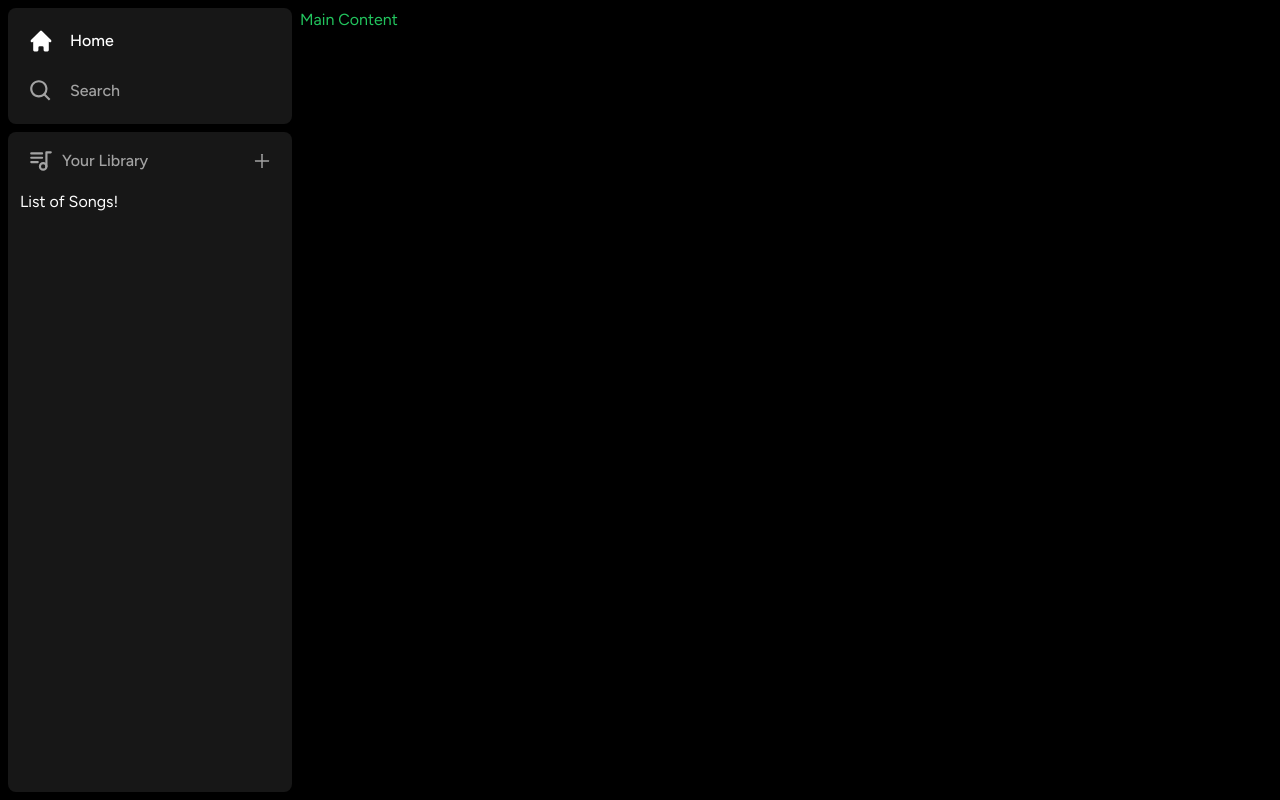
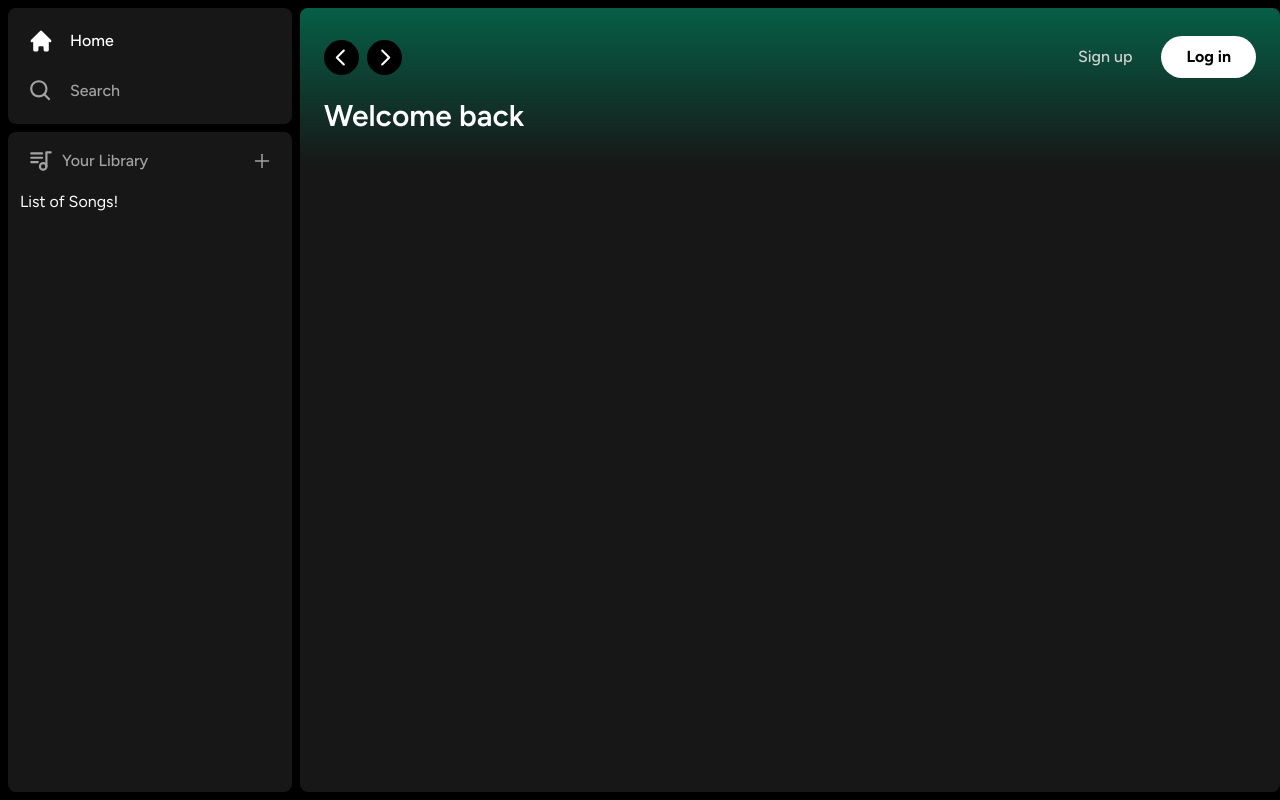
Before and after one commit to oladimejitaiwoodusote/Spotify-Mock, a Next.js app in the folder spotify-clone/: page / in a window 1280 px wide. Built offline with nearby package versions, Linux system fonts and the light colour scheme.

Commit message:
Sidebar v2

```diff
--- a/spotify-clone/app/(site)/page.tsx
+++ b/spotify-clone/app/(site)/page.tsx
@@ -1,7 +1,31 @@
+import Header from "@/components/Header";
+
 export default function Home() {
   return (
-   <div className="text-green-500">
-    Main Content
+   <div className="
+     bg-neutral-900
+     rounded-lg
+     h-full
+     w-full
+     overflow-hidden
+     overflow-y-auto
+   ">
+    <Header>
+      <div className="mb-2">
+        <h1
+          className="
+            text-white
+            text-3xl
+            font-semibold
+          "
+        >
+          Welcome back
+        </h1>
+        <div>
+
+        </div>
+      </div>
+    </Header>
     </div>
   );
 }
--- /dev/null
+++ b/spotify-clone/components/Button.tsx
@@ -0,0 +1,45 @@
+import { forwardRef } from "react";
+import { twMerge } from "tailwind-merge";
+
+interface ButtonProps
+    extends React.ButtonHTMLAttributes<HTMLButtonElement>{}
+
+const Button = forwardRef<HTMLButtonElement, ButtonProps>(({
+  className,
+  children,
+  disabled,
+  type = "button",
+  ...props
+}, ref) => {
+    return (
+        <button
+          type={type}
+          className={twMerge(`
+            w-full
+            rounded-full
+            bg-green-500
+            border
+            border-transparent
+            px-3
+            py-3
+            disabled:cursor-not-allowed
+            disabled:opacity-50
+            text-black
+            font-bold
+            hover:opacity-75
+            transition
+          `,
+            className
+          )}
+          disabled={disabled}
+          ref={ref}
+          {...props}
+        >
+            {children}
+        </button>
+    )
+})
+
+Button.displayName = "Button";
+
+export default Button;
--- /dev/null
+++ b/spotify-clone/components/Header.tsx
@@ -0,0 +1,148 @@
+'use client';
+
+import { useRouter } from "next/navigation";
+import { twMerge } from "tailwind-merge";
+import { RxCaretLeft, RxCaretRight } from "react-icons/rx";
+import { HiHome } from "react-icons/hi";
+import { BiSearch } from "react-icons/bi";
+import Button from "./Button";
+
+interface HeaderProps {
+    children: React.ReactNode;
+    className?: string;
+}
+
+const Header: React.FC<HeaderProps> = ({
+    children,
+    className
+}) => {
+    const router = useRouter();
+
+    const handleLogout = () => {
+        // Handle logout in the future
+    }
+    return (
+        <div
+          className={twMerge(`
+            h-fit
+            bg-gradient-to-b
+            from-emerald-800
+            p-6
+          `,
+            className
+          )}
+        >
+         <div className="
+          w-full
+          mb-4
+          flex
+          items-center
+          justify-between
+         ">
+          <div className="
+            hidden
+            md:flex
+            gap-x-2
+            items-center
+          ">
+            <button
+              onClick={() => router.back()}
+              className="
+                rounded-full
+                bg-black
+                flex
+                items-center
+                justify-center
+                hover:opacity-75
+                transition
+              "
+            >
+                <RxCaretLeft className="text-white" size={35}/>
+            </button>
+            <button
+              onClick={() => router.forward()}
+              className="
+                rounded-full
+                bg-black
+                flex
+                items-center
+                justify-center
+                hover:opacity-75
+                transition
+              "
+            >
+                <RxCaretRight className="text-white" size={35}/>
+            </button>
+          </div>
+          <div className="flex md:hidden gap-x-2 items-center">
+            <button
+              className="
+                rounded-full
+                p-2
+                bg-white
+                flex
+                items-center
+                justify-center
+                hover:opacity-75
+                transition
+              "
+            >
+              <HiHome className="text-black" size={20}/>
+            </button>
+            <button
+              className="
+                rounded-full
+                p-2
+                bg-white
+                flex
+                items-center
+                justify-center
+                hover:opacity-75
+                transition
+              "
+            >
+              <BiSearch className="text-black" size={20}/>
+            </button>
+          </div>
+          <div
+            className="
+              flex
+              justify-between
+              items-center
+              gap-x-4
+            "
+          >
+            <>
+                <div>
+                    <Button
+                      onClick={() => {}}
+                      className="
+                        bg-transparent
+                        text-neutral-300
+                        font-medium
+                      "
+                    >
+                        Sign up
+                    </Button>
+                </div>
+                <div>
+                    <Button
+                      onClick={() => {}}
+                      className="
+                        bg-white
+                        px-6
+                        py-2
+                      "
+                    >
+                        Log in
+                    </Button>
+                </div>
+            </>
+          </div>
+         </div>
+         {children}
+        </div>
+    )
+}
+
+export default Header;
```
